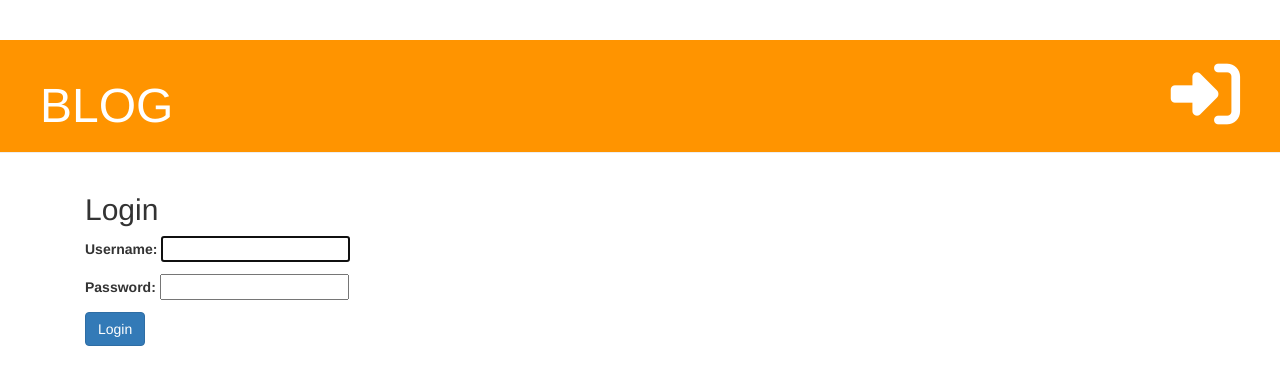
After one commit to alisha-barretto/my_django_blog, a Django app: page /accounts/login/ in a window 1280 px wide. The commit adds this page. Shown: the top 385 px of the page. Run offline with Django 3.2, Linux system fonts and the light colour scheme; some libraries are stand-ins or nearby versions.

Commit message:
Add login functionality.

```diff
--- a/blog/Templates/blog/base.html
+++ b/blog/Templates/blog/base.html
@@ -3,7 +3,7 @@
 <html lang="en">
 <head>
     <meta charset="UTF-8">
-    <title>My Blog</title>
+    <title>{% block title %}{% endblock %}</title>
     <link href="https://fonts.googleapis.com/css2?family=Inconsolata&display=swap" rel="stylesheet" type=text/css">
     <link rel="stylesheet" href="https://maxcdn.bootstrapcdn.com/bootstrap/4.4.1/css/bootstrap.min.css">
     <script src="https://ajax.googleapis.com/ajax/libs/jquery/3.4.1/jquery.min.js"></script>
@@ -20,8 +20,10 @@
 <body>
 <div class="page-header">
     {% if user.is_authenticated %}
-    <a href="{% url 'post_draft_list' %}" class="top-menu" style="float: right;font-size: 26pt;color: #ffffff;"><span class="glyphicon glyphicon-list-alt"></span></a>
-    <a href="{% url 'post_new' %}" class="top-menu" style="float: right;margin-right: 20px;font-size: 26pt;color: #ffffff;"><i class="fa fa-plus"></i></a>
+        <a href="{% url 'post_draft_list' %}" class="top-menu" style="float: right;font-size: 26pt;color: #ffffff;"><span class="glyphicon glyphicon-list-alt"></span></a>
+        <a href="{% url 'post_new' %}" class="top-menu" style="float: right;margin-right: 20px;font-size: 26pt;color: #ffffff;"><i class="fa fa-plus"></i></a>
+    {% else %}
+        <a href = "{% url 'login' %}" class = "top-menu" style="float: right;margin-right: 20px;font-size: 26pt;color: #ffffff;"><i class="fa fa-sign-in fa-2x" aria-hidden="true"></i></a>
     {% endif %}
     <h1><a href="{% url "post_list" %}">BLOG</a></h1>
 </div>
--- a/blog/Templates/blog/post_detail.html
+++ b/blog/Templates/blog/post_detail.html
@@ -1,4 +1,5 @@
 {% extends 'blog/base.html' %}
+{% block title %}{{ post.title }}{% endblock %}
 {% block content %}
     <div class="post">
             {% if post.published_date %}
--- a/blog/Templates/blog/post_draft_list.html
+++ b/blog/Templates/blog/post_draft_list.html
@@ -1,5 +1,5 @@
 {% extends 'blog/base.html' %}
-
+{% block title %}My drafts{% endblock %}
 {% block content %}
     {% for post in posts %}
         <div class="post">
--- a/blog/Templates/blog/post_edit.html
+++ b/blog/Templates/blog/post_edit.html
@@ -1,5 +1,5 @@
 {% extends 'blog/base.html' %}
-
+{% block title %}{{ post.title }}{% endblock %}
 {% block content %}
     <h1>New Post</h1>
     <form method="post" class="post-form-blog">
--- a/blog/Templates/blog/post_list.html
+++ b/blog/Templates/blog/post_list.html
@@ -1,4 +1,5 @@
 {% extends 'blog/base.html' %}
+{% block title %}My Blog{% endblock %}
 {% block content %}
             {% for post in posts %}
                 <div class="post">
--- /dev/null
+++ b/blog/Templates/registration/login.html
@@ -0,0 +1,10 @@
+{% extends 'blog/base.html' %}
+{% block title %}Login{% endblock %}
+{% block content %}
+    <h2>Login</h2>
+    <form method="post">
+        {% csrf_token %}
+        {{ form.as_p }}
+    <button type="submit" class="btn btn-primary">Login</button>
+    </form>
+{% endblock %}
--- a/blog/urls.py
+++ b/blog/urls.py
@@ -1,5 +1,6 @@
 from django.urls import path
 from . import views
+from django.contrib.auth.views import LoginView
 
 urlpatterns = [
     path('', views.post_list, name='post_list'),
@@ -8,4 +9,5 @@ urlpatterns = [
     path('post/<int:pk>/edit/',views.post_edit, name='post_edit'),
     path('drafts/',views.post_draft_list, name='post_draft_list'),
     path('post/<int:pk>/publish/', views.post_publish, name='post_publish'),
+    path('accounts/login/', LoginView.as_view(), name='login'),
 ]
--- a/mysite/settings.py
+++ b/mysite/settings.py
@@ -26,6 +26,8 @@ SECRET_KEY = 'x4cwvhqikh^pw9y=2lixrqawz+27u@&3%pu!ugzs%bx2=5&7sz'
 DEBUG = True
 
 ALLOWED_HOSTS = []
+
+LOGIN_REDIRECT_URL = 'post_list'
 
 
 # Application definition
```
Also changed, not shown: blog/views.py (+8 -1 lines), db.sqlite3.
